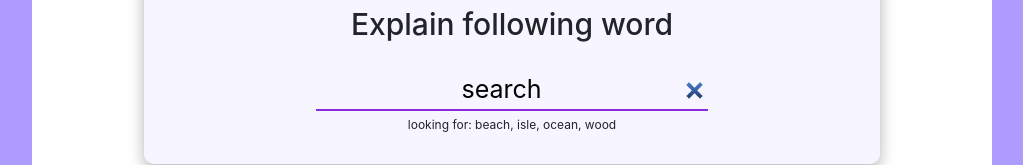
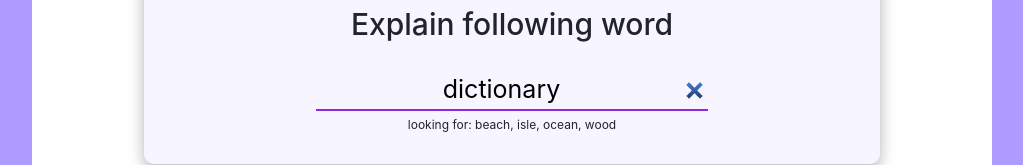
Before and after one commit to alice4599/dictionary-app, a React (Create React App) app: page / in a window 1280 px wide. Shown: the part 167-332 px from the top of the page, without its empty margins (128-1151 px from the left). Built offline with nearby package versions, Linux system fonts and the light colour scheme; no server answers.

Commit message:
keyword changed

```diff
--- a/src/App.js
+++ b/src/App.js
@@ -7,7 +7,7 @@ export default function App() {
       <div className="container">
         <header className="App-header">Dictionary</header>
         <main>
-          <Dictionary defaultKeyword="search" />
+          <Dictionary defaultKeyword="dictionary" />
         </main>
         <footer>
           <div className="openSource">
```
